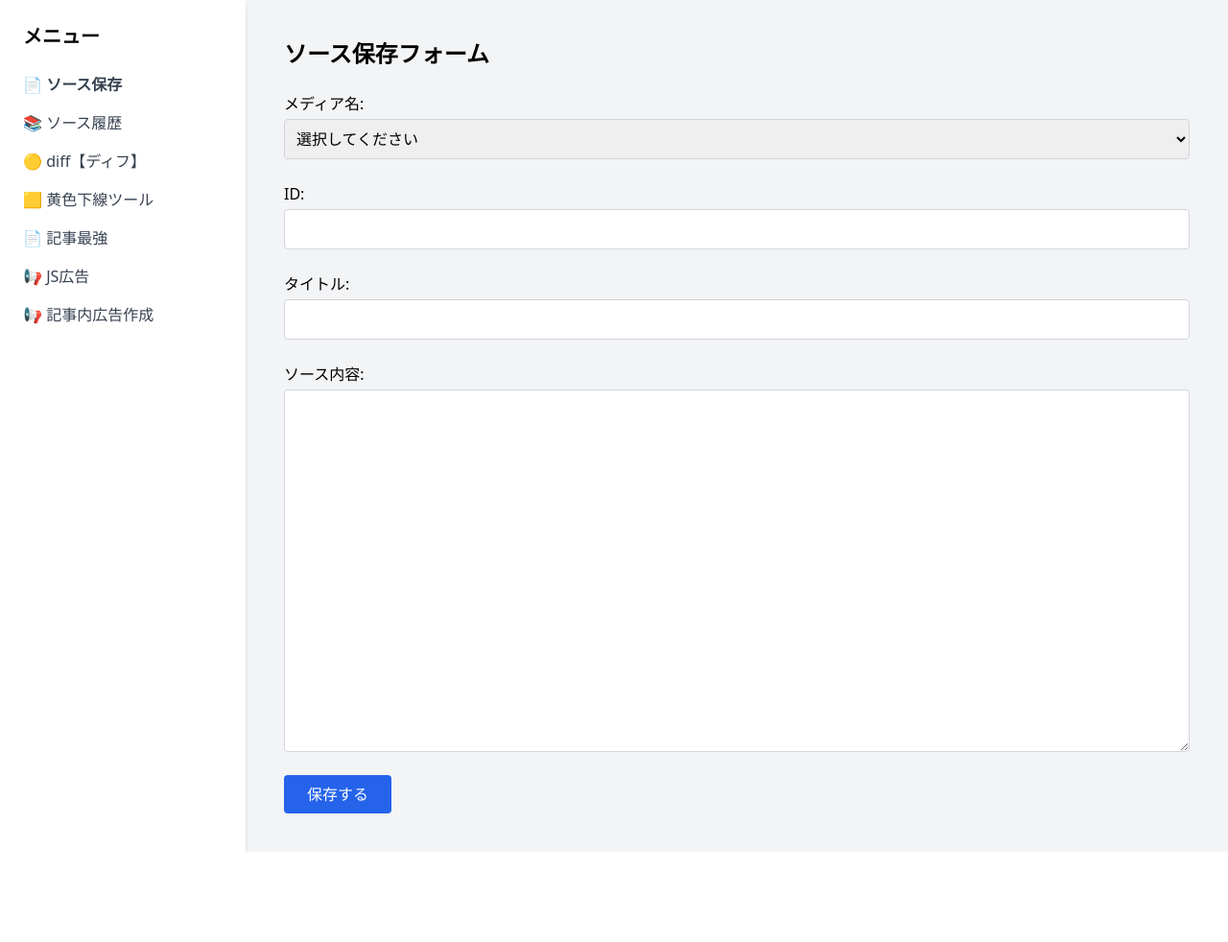
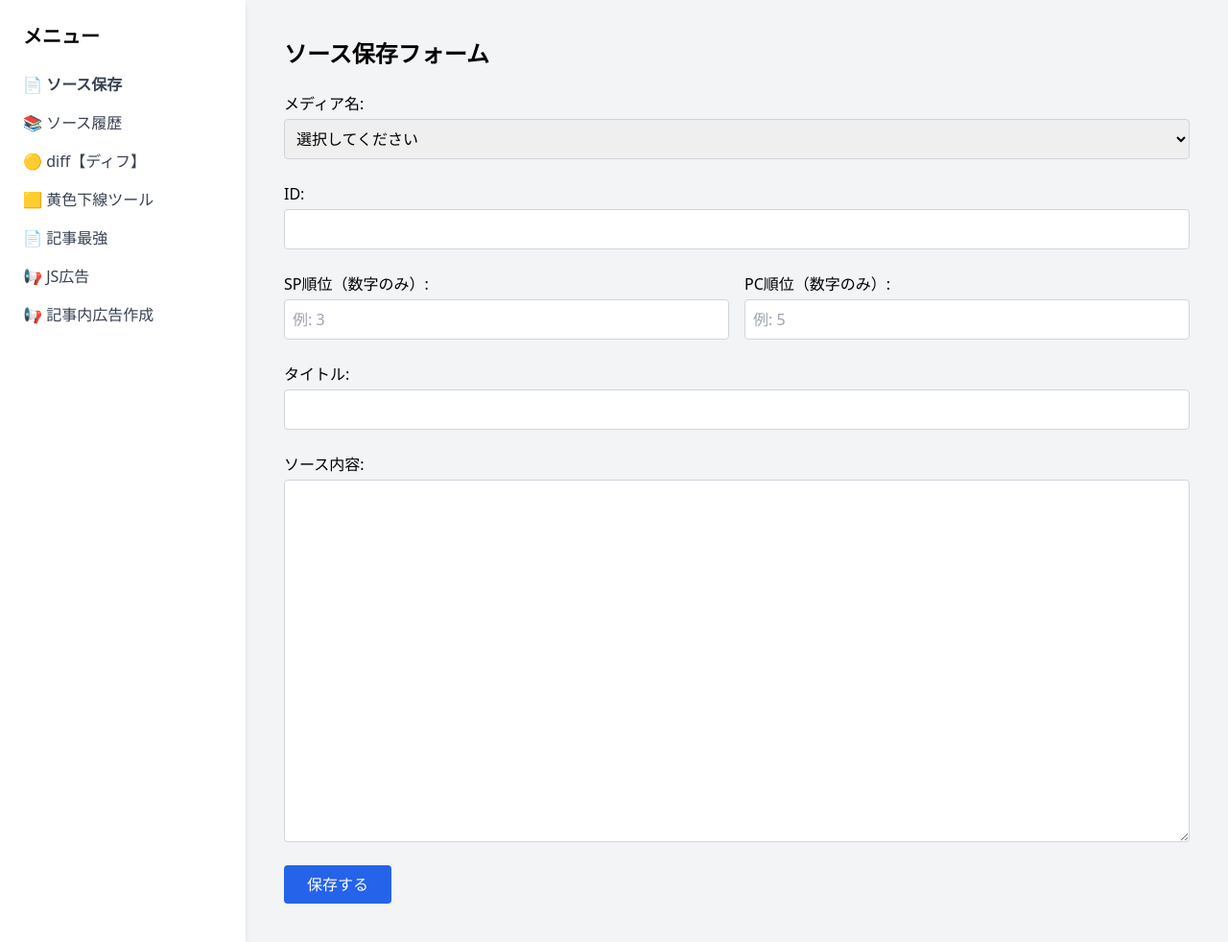
Before and after one commit to kobayashimogly/Mediasrc, a Flask app: page / in a window 1280 px wide. Shown: the whole page at 96% size. Before the commit the page ends 888 px from the top, so only its background shows below. Run offline with Flask 3, Linux system fonts and the light colour scheme; the visitor is signed in with stand-in values (Sample User, id 1); some libraries are stand-ins or nearby versions.

Commit message:
Update form.html

```diff
--- a/templates/form.html
+++ b/templates/form.html
@@ -26,6 +26,20 @@
     <input type="text" name="article_id" required class="mt-1 block w-full border border-gray-300 rounded p-2">
   </div>
 
+  <div class="flex space-x-4">
+    <!-- SP順位 -->
+    <div class="flex-1">
+      <label class="block font-medium">SP順位（数字のみ）:</label>
+      <input type="number" name="sp_rank" min="1" placeholder="例: 3" required class="mt-1 w-full border border-gray-300 rounded p-2">
+    </div>
+
+    <!-- PC順位 -->
+    <div class="flex-1">
+      <label class="block font-medium">PC順位（数字のみ）:</label>
+      <input type="number" name="pc_rank" min="1" placeholder="例: 5" required class="mt-1 w-full border border-gray-300 rounded p-2">
+    </div>
+  </div>
+
   <div>
     <label class="block font-medium">タイトル:</label>
     <input type="text" name="title" required class="mt-1 block w-full border border-gray-300 rounded p-2">
```
